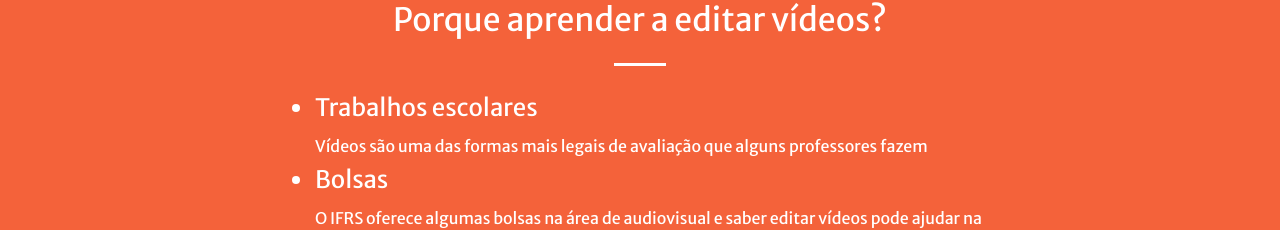
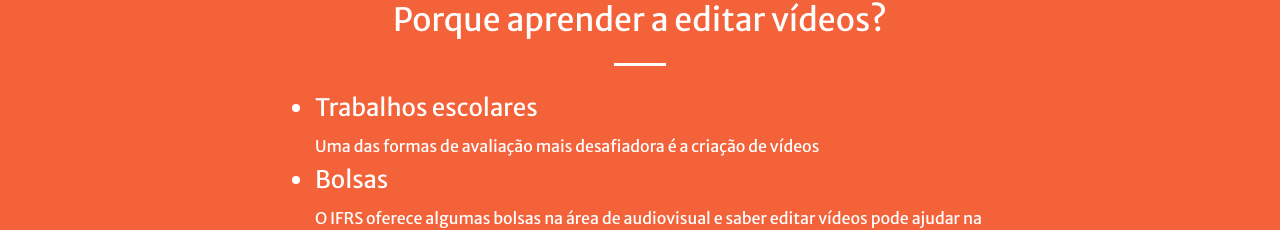
Before and after one commit to pedroaf0/oficina, a website with bundled scripts: page index.html in a window 1280 px wide. Shown: the part 927-1157 px from the top of the page. Built offline with nearby package versions, Linux system fonts and the light colour scheme; files whose address does not match are found by name.

Commit message:
Update index.html

```diff
--- a/index.html
+++ b/index.html
@@ -108,7 +108,7 @@
           <p class="text-white-50 mb-4">
             <ul style='font-size: x-large ;color: white;text-align: left;font-family: "Merriweather Sans", -apple-system, BlinkMacSystemFont, "Segoe UI", Roboto, "Helvetica Neue", Arial, "Noto Sans", sans-serif, "Apple Color Emoji", "Segoe UI Emoji", "Segoe UI Symbol", "Noto Color Emoji";''>
               <li>Trabalhos escolares</li>
-              <span style="font-size: medium;">Vídeos são uma das formas mais legais de avaliação que alguns professores fazem</span>
+              <span style="font-size: medium;">Uma das formas de avaliação mais desafiadora é a criação de vídeos </span>
               <li>Bolsas</li>
 
               <span style="font-size: medium;"> O IFRS oferece algumas bolsas na área de audiovisual e saber editar vídeos pode ajudar na hora de você ser selecionado</span>
```
